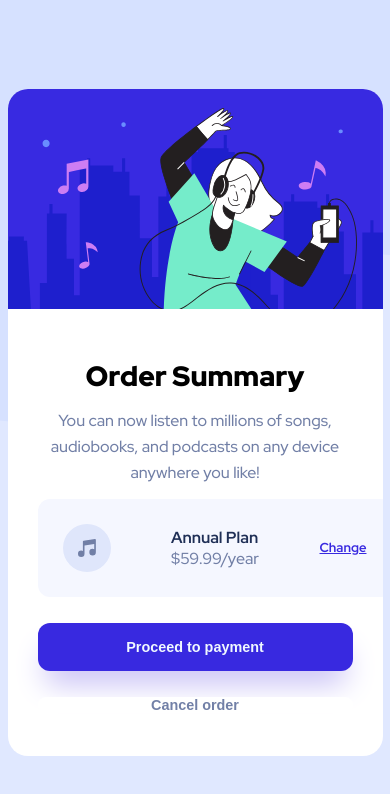
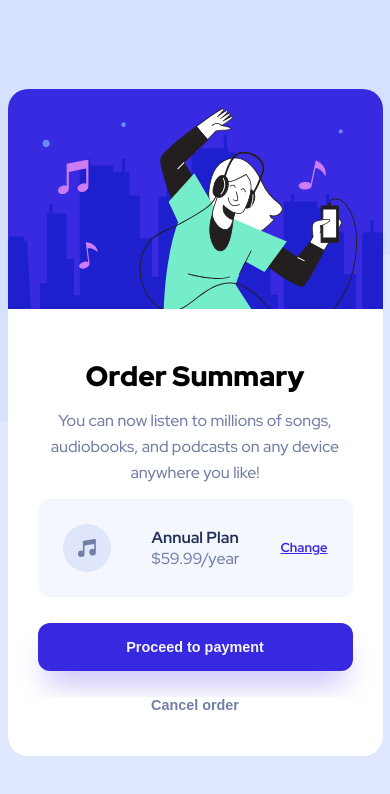
Before and after one commit to gionare/Order-Summary-Card, a plain HTML site: page index.html in a window 390 px wide. Drawn offline with Linux system fonts and the light colour scheme.

Commit message:
corected responsive for mobile

```diff
--- a/styles.css
+++ b/styles.css
@@ -86,7 +86,7 @@ body {
 }
 
 .plan-container {
-  width: 354px;
+  width: 100%;
   height: 98px;
   flex-shrink: 0;
 
@@ -167,6 +167,8 @@ button {
   }
 }
 
+
+
 @media screen and (min-width: 1400px) {
   .card {
     width: 1000px;
```
